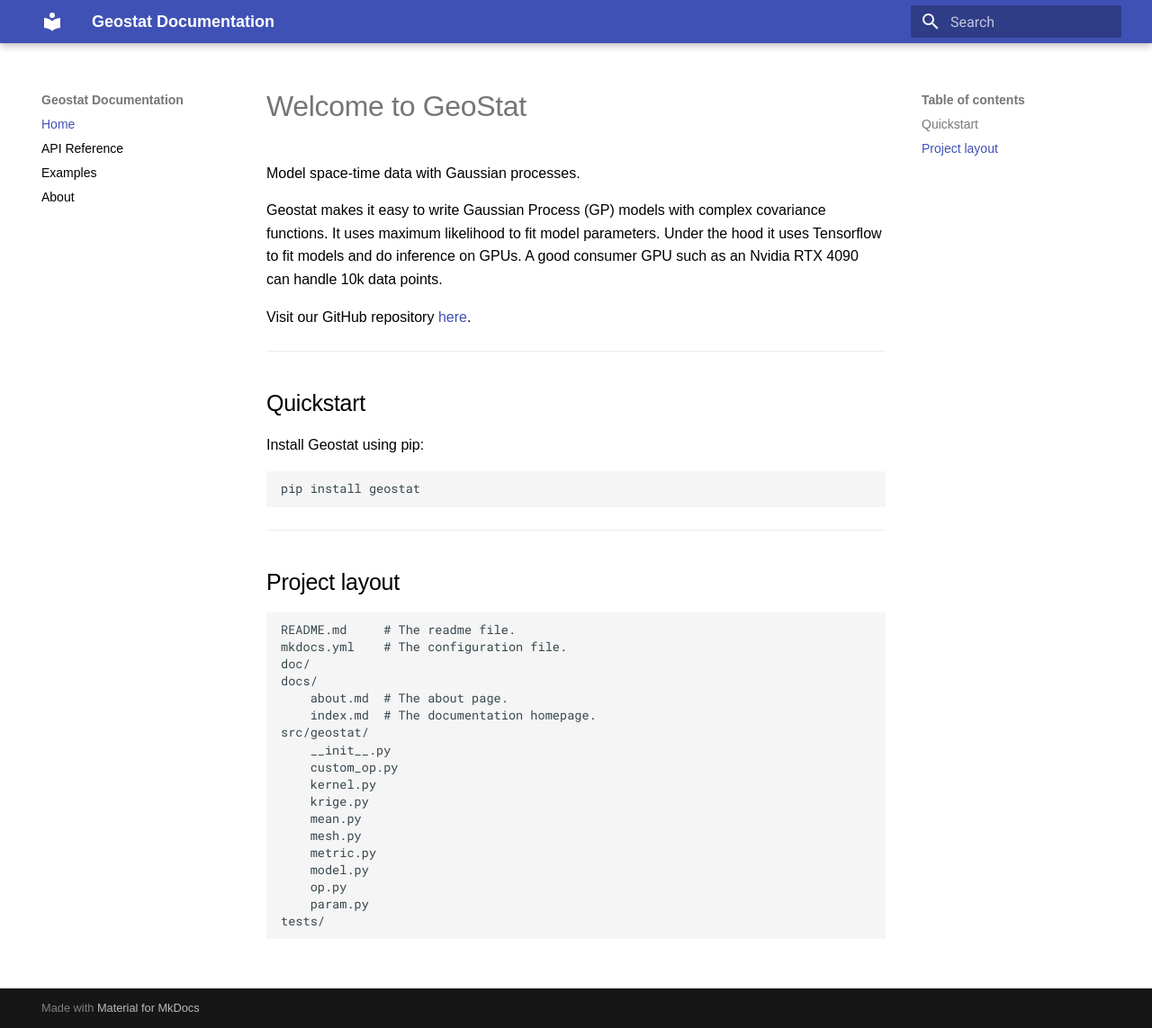
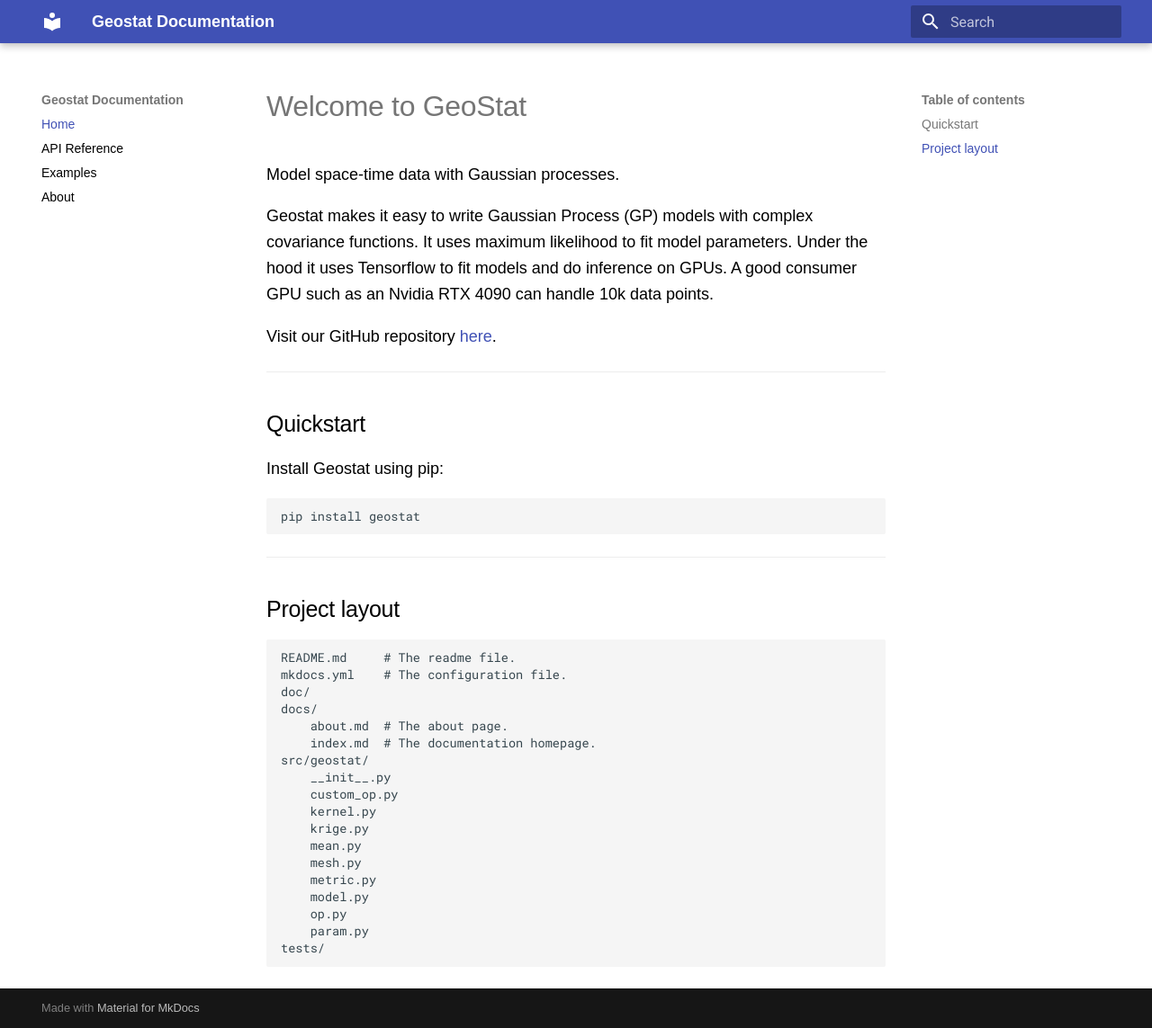
Before and after one commit to hypergradient/geostat, an MkDocs documentation site: the page built from docs/index.md, in a window 1280 px wide and 1143 px high. Shown: the whole window at 90% size. Built offline with MkDocs 1.6.1 and Material for MkDocs 9.7.7, drawn with Linux system fonts in a browser that asks for light colours.

Commit message:
Changing font size

```diff
--- a/docs/style.css
+++ b/docs/style.css
@@ -3,6 +3,7 @@ body {
     font-family: "Fira Sans", sans-serif;
     font-weight: 500;
     font-style: normal;
+    font-size: 18px;
 }
 
 p {
@@ -10,6 +11,7 @@ p {
     font-family: "Fira Sans", sans-serif;
     font-weight: 500;
     font-style: normal;
+    font-size: 18px;
 }
 
 
```
